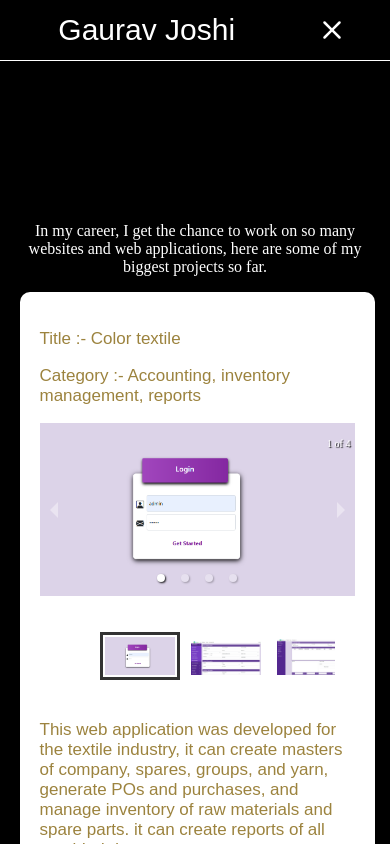
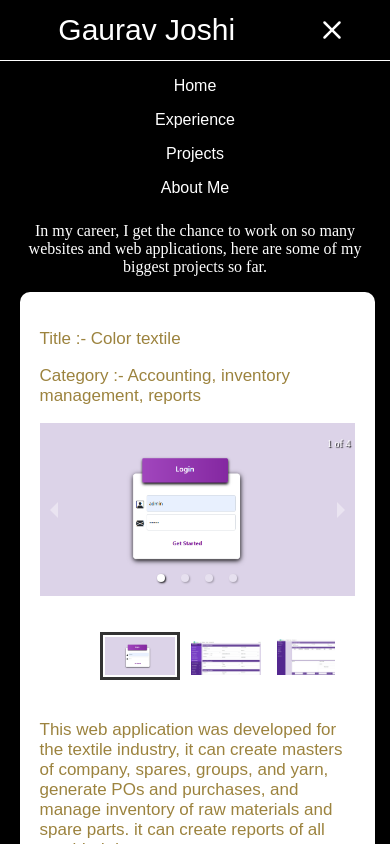
Before and after one commit to The-CoderBoy/new-portfolio-website, a Next.js app: page /project in a window 390 px wide. Both pictures are taken after a click on the icon 331 px from the left and 30 px from the top of the page. Shown: the top 844 px of the page. Built offline with nearby package versions, Linux system fonts and the light colour scheme.

Commit message:
changes in styles

```diff
--- a/src/components/Navbar.tsx
+++ b/src/components/Navbar.tsx
@@ -60,22 +60,22 @@ function Navbar() {
               style={{ width: "100%", backgroundColor: "white", height: "1px" }}
             ></div>
             <p onClick={hideHandler} style={{ textAlign: "center" }}>
-              <Link className={Styles.lik} href="/">
+              <Link className={Styles.likM} href="/">
                 Home
               </Link>
             </p>
             <p onClick={hideHandler} style={{ textAlign: "center" }}>
-              <Link className={Styles.lik} href="/experience">
+              <Link className={Styles.likM} href="/experience">
                 Experience
               </Link>
             </p>
             <p onClick={hideHandler} style={{ textAlign: "center" }}>
-              <Link className={Styles.lik} href="/project">
+              <Link className={Styles.likM} href="/project">
                 Projects
               </Link>
             </p>
             {/* <p style={{ textAlign: "center" }}>
-              <Link className={Styles.lik} href="/resume">
+              <Link className={Styles.likM} href="/resume">
                 Resume
               </Link>
             </p> */}
@@ -83,7 +83,7 @@ function Navbar() {
               onClick={hideHandler}
               style={{ textAlign: "center", paddingBottom: "5px" }}
             >
-              <Link className={Styles.lik} href="/about">
+              <Link className={Styles.likM} href="/about">
                 About Me
               </Link>
             </p>
--- a/src/styles/navbar.module.css
+++ b/src/styles/navbar.module.css
@@ -9,6 +9,13 @@
   font-family: "Oswald", sans-serif;
   margin-top: 3px;
   color: black;
+}
+
+.likM {
+  text-decoration: none;
+  font-family: "Oswald", sans-serif;
+  margin-top: 3px;
+  color: white;
 }
 
 .lik:hover{
```
